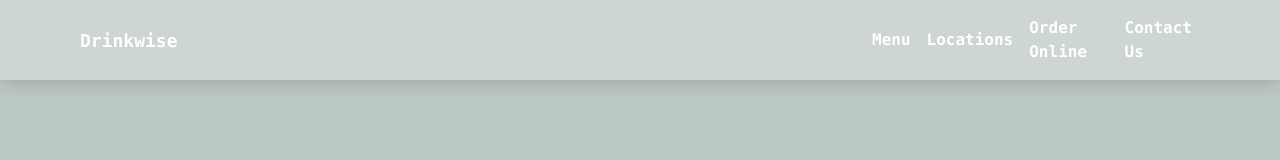
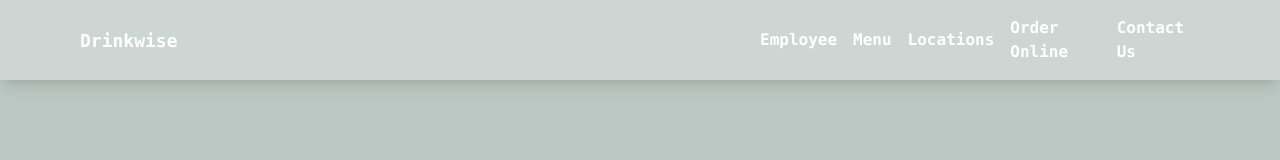
Before and after one commit to Techsip-CAP805/drinkwise, a Next.js app: page / in a window 1280 px wide. Shown: the top 160 px of the page. Built offline with nearby package versions, Linux system fonts and the light colour scheme.

Commit message:
Navbar link for employee updataed

```diff
--- a/src/components/Navbar.js
+++ b/src/components/Navbar.js
@@ -35,10 +35,11 @@ const Navbar = () => {
           justify='space-around'
           align='center'
           h='100%'
-          w='30%'
+          w='40%'
           display={{ base: 'none', lg: 'flex' }}
           spacing={4}
         >
+          <Link href='/incomingOrders' mx={2}><Text as='b' fontSize='md'>Employee</Text></Link>
           <Link href='/menu' mx={2}><Text as='b' fontSize='md'>Menu</Text></Link>
           <Link href='/locations' mx={2}><Text as='b' fontSize='md'>Locations</Text></Link>
           <Link href='/order/search-location' mx={2}><Text as='b' fontSize='md'>Order Online</Text></Link>
```
